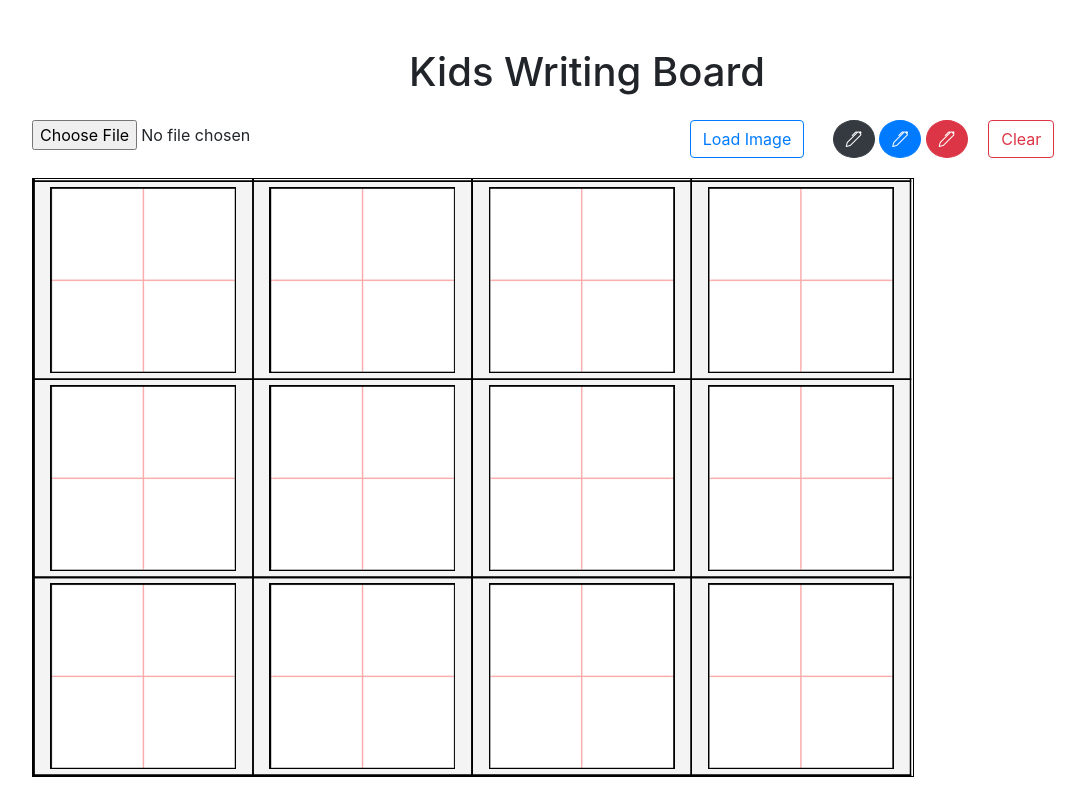
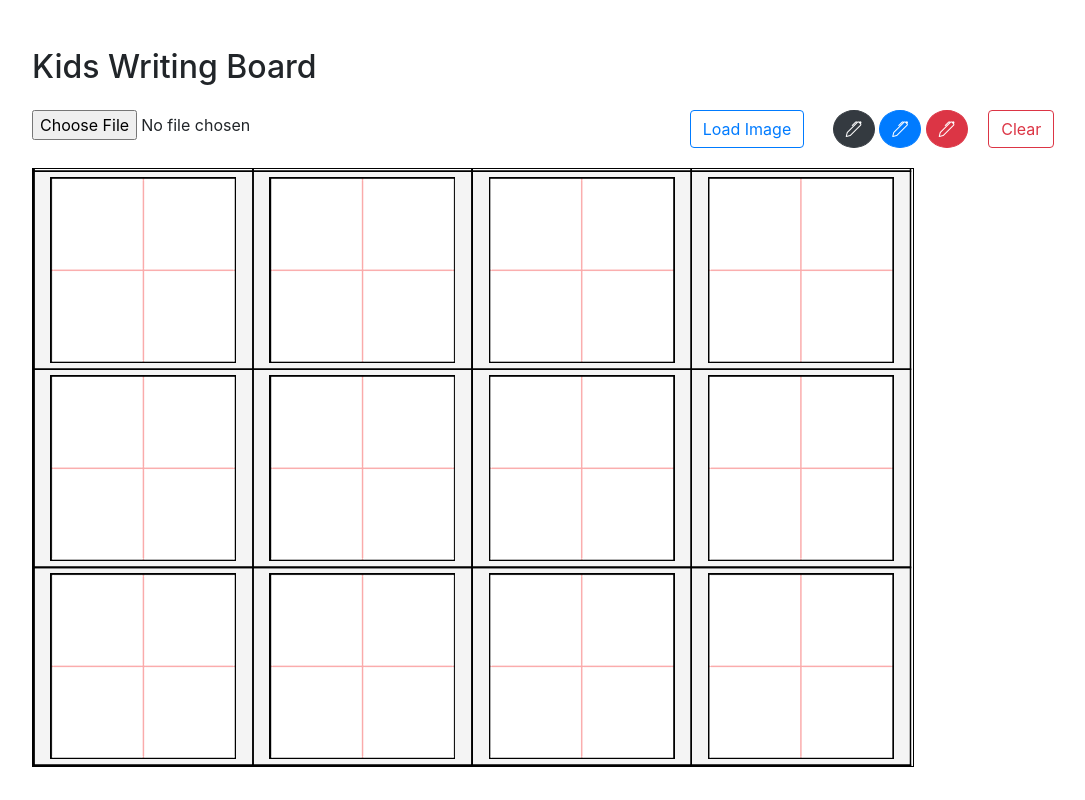
Before and after one commit to poychang/kids-writing-board, a plain HTML site: page index.html in a window 1280 px wide. Shown: the whole page, without its empty margins (53-1138 px from the left). Drawn offline with nearby package versions, Linux system fonts and the light colour scheme.

Commit message:
update header position

```diff
--- a/index.html
+++ b/index.html
@@ -25,7 +25,7 @@
 
 <body>
     <div class="container">
-        <h1 class="mt-5 text-center">Kids Writing Board</h1>
+        <h2 class="mt-5 text-left">Kids Writing Board</h2>
         <div class="row justify-content-center">
             <div class="col-md-6">
                 <div id="buttons" class="text-center mt-3">
```
